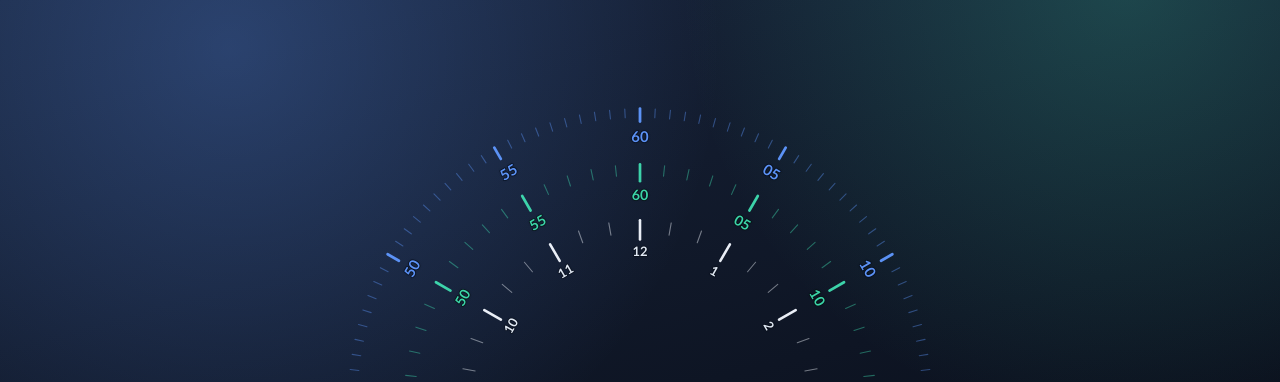
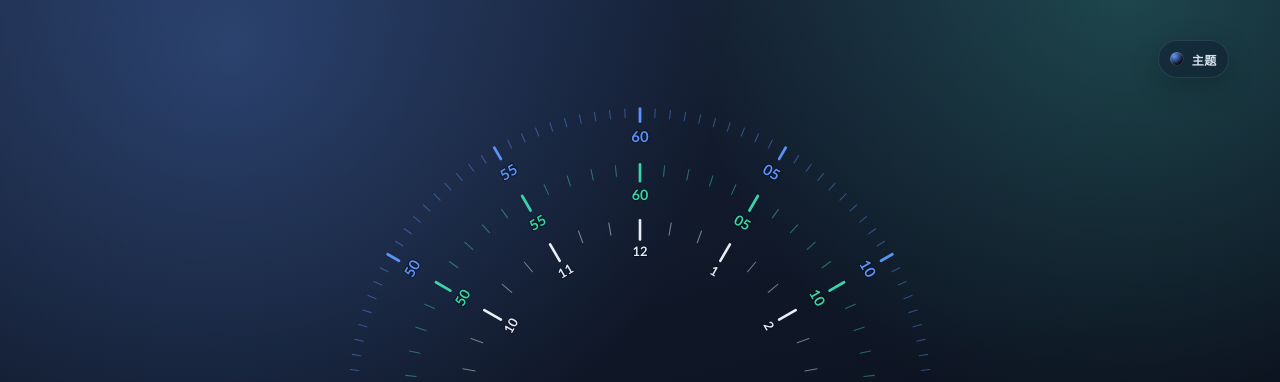
Before and after one commit to sunhengzhe/clock, a React (Vite) app: page / in a window 1280 px wide. Shown: the top 382 px of the page. Built offline with nearby package versions, Linux system fonts and the light colour scheme.

Commit message:
feat: add click-expanded theme menu

```diff
--- a/src/App.jsx
+++ b/src/App.jsx
@@ -11,7 +11,6 @@ import {
 } from "./watch-renderer.js";
 
 const FACE_CLICKED_STORAGE_KEY = "watch-face-clicked";
-const MENU_IDLE_HIDE_MS = 2800;
 const watchThemeGroups = groupThemeOptions();
 
 function getStoredFaceClicked() {
@@ -50,14 +49,13 @@ export default function App() {
   const [themeKey, setThemeKey] = useState(getStoredThemeKey);
   const [systemScheme, setSystemScheme] = useState(getCurrentSystemScheme);
   const [modeIndex, setModeIndex] = useState(0);
-  const [menuVisible, setMenuVisible] = useState(true);
+  const [menuVisible, setMenuVisible] = useState(false);
   const [hasClickedFace, setHasClickedFace] = useState(getStoredFaceClicked);
 
   const watchFaceRef = useRef(null);
   const canvasRef = useRef(null);
   const themeKeyRef = useRef(themeKey);
   const modeRef = useRef(modes[modeIndex]);
-  const menuIdleTimerRef = useRef(0);
 
   useEffect(() => {
     themeKeyRef.current = themeKey;
@@ -126,38 +124,6 @@ export default function App() {
     body.classList.toggle("show-tap-hint", !hasClickedFace);
   }, [hasClickedFace, menuVisible]);
 
-  useEffect(() => {
-    return () => {
-      window.clearTimeout(menuIdleTimerRef.current);
-    };
-  }, []);
-
-  const hideMenu = useCallback(() => {
-    window.clearTimeout(menuIdleTimerRef.current);
-    menuIdleTimerRef.current = 0;
-    setMenuVisible(false);
-  }, []);
-
-  const showMenuWithTimeout = useCallback(() => {
-    setMenuVisible(true);
-    window.clearTimeout(menuIdleTimerRef.current);
-    menuIdleTimerRef.current = window.setTimeout(() => {
-      setMenuVisible(false);
-      menuIdleTimerRef.current = 0;
-    }, MENU_IDLE_HIDE_MS);
-  }, []);
-
-  useEffect(() => {
-    const handlePointerMove = (event) => {
-      if (event.pointerType === "mouse") {
-        showMenuWithTimeout();
-      }
-    };
-
-    window.addEventListener("pointermove", handlePointerMove, { passive: true });
-    return () => window.removeEventListener("pointermove", handlePointerMove);
-  }, [showMenuWithTimeout]);
-
   const markFaceClicked = useCallback(() => {
     if (hasClickedFace) {
       return;
@@ -181,46 +147,41 @@ export default function App() {
     [toggleMode],
   );
 
-  const handleStagePointerEnter = useCallback(
-    (event) => {
-      if (event.pointerType === "mouse") {
-        showMenuWithTimeout();
-      }
-    },
-    [showMenuWithTimeout],
-  );
-
-  const handleStagePointerLeave = useCallback(
-    (event) => {
-      if (event.pointerType === "mouse") {
-        hideMenu();
-      }
-    },
-    [hideMenu],
-  );
+  const toggleMenu = useCallback(() => {
+    setMenuVisible((current) => !current);
+  }, []);
 
   const handleThemeClick = useCallback(
     (nextThemeKey) => {
       setThemeKey(nextThemeKey);
       writeThemePreference(window.localStorage, nextThemeKey, themes);
-      showMenuWithTimeout();
     },
-    [showMenuWithTimeout],
+    [],
   );
 
   return (
     <main
       className="watch-stage"
       onClick={handleStageClick}
-      onPointerEnter={handleStagePointerEnter}
-      onPointerLeave={handleStagePointerLeave}
     >
       <div ref={watchFaceRef} id="watch-face" className="watch-face" aria-hidden="true">
         <canvas ref={canvasRef} id="watch-canvas" className="watch-canvas" aria-hidden="true" />
       </div>
 
       <aside id="watch-menu" className="watch-menu" aria-label="表盘菜单">
-        <div className="menu-item">
+        <button
+          type="button"
+          className="menu-trigger"
+          data-theme={themeKey}
+          aria-controls="theme-options-panel"
+          aria-expanded={menuVisible}
+          onClick={toggleMenu}
+        >
+          <span className="theme-trigger-dot" aria-hidden="true" />
+          <span>主题</span>
+        </button>
+
+        <div id="theme-options-panel" className="menu-item">
           <span className="menu-item-label">主题</span>
           <div id="theme-options" className="theme-options" role="radiogroup" aria-label="选择主题">
             {watchThemeGroups.map((group) => (
--- a/src/styles.css
+++ b/src/styles.css
@@ -129,18 +129,47 @@ body.theme-pixel .watch-canvas {
   top: max(28px, 5vh);
   display: flex;
   flex-direction: column;
-  gap: 10px;
-  transform: translateX(10px);
-  opacity: 0;
-  pointer-events: none;
-  transition: opacity 260ms ease, transform 260ms ease;
+  align-items: flex-end;
+  gap: 12px;
   z-index: 12;
 }
 
-body.menu-visible .watch-menu {
-  opacity: 1;
-  transform: translateX(0);
-  pointer-events: auto;
+.menu-trigger {
+  display: inline-flex;
+  align-items: center;
+  gap: 8px;
+  min-height: 38px;
+  padding: 7px 11px;
+  border: 1px solid rgba(160, 195, 255, 0.14);
+  border-radius: 999px;
+  background: rgba(18, 26, 42, 0.46);
+  color: rgba(236, 244, 255, 0.9);
+  font: inherit;
+  font-size: 12px;
+  font-weight: 650;
+  letter-spacing: 0.04em;
+  cursor: pointer;
+  box-shadow: 0 8px 28px rgba(0, 0, 0, 0.22);
+  backdrop-filter: blur(14px) saturate(1.2);
+  -webkit-backdrop-filter: blur(14px) saturate(1.2);
+  transition: border-color 180ms ease, background 180ms ease, transform 180ms ease;
+  -webkit-tap-highlight-color: transparent;
+}
+
+.menu-trigger:hover {
+  transform: translateY(-1px);
+}
+
+.menu-trigger:focus-visible {
+  outline: 2px solid rgba(150, 190, 255, 0.85);
+  outline-offset: 3px;
+}
+
+.theme-trigger-dot {
+  width: 14px;
+  height: 14px;
+  border-radius: 50%;
+  box-shadow: inset 0 0 0 1px rgba(255, 255, 255, 0.2);
 }
 
 .menu-item {
@@ -155,6 +184,16 @@ body.menu-visible .watch-menu {
   box-shadow: 0 8px 28px rgba(0, 0, 0, 0.32);
   backdrop-filter: blur(14px) saturate(1.2);
   -webkit-backdrop-filter: blur(14px) saturate(1.2);
+  opacity: 0;
+  transform: translateY(-6px);
+  pointer-events: none;
+  transition: opacity 220ms ease, transform 220ms ease;
+}
+
+body.menu-visible .menu-item {
+  opacity: 1;
+  transform: translateY(0);
+  pointer-events: auto;
 }
 
 .menu-item-label {
@@ -235,7 +274,20 @@ body.menu-visible .watch-menu {
     linear-gradient(150deg, #18243b, #04060d);
 }
 
+.menu-trigger[data-theme="midnight"] .theme-trigger-dot {
+  background:
+    radial-gradient(circle at 30% 28%, #6098ff, transparent 62%),
+    linear-gradient(150deg, #18243b, #04060d);
+}
+
 .theme-swatch[data-theme="sunset"] .theme-swatch-dot {
+  background:
+    radial-gradient(circle at 28% 26%, #ff9a5c, transparent 60%),
+    radial-gradient(circle at 78% 82%, #ff689c, transparent 58%),
+    linear-gradient(150deg, #2b1733, #0b0410);
+}
+
+.menu-trigger[data-theme="sunset"] .theme-trigger-dot {
   background:
     radial-gradient(circle at 28% 26%, #ff9a5c, transparent 60%),
     radial-gradient(circle at 78% 82%, #ff689c, transparent 58%),
@@ -249,7 +301,18 @@ body.menu-visible .watch-menu {
     linear-gradient(150deg, #0c2230, #03100f);
 }
 
+.menu-trigger[data-theme="aurora"] .theme-trigger-dot {
+  background:
+    radial-gradient(circle at 30% 28%, #78ffb0, transparent 60%),
+    radial-gradient(circle at 78% 80%, #54d6ff, transparent 58%),
+    linear-gradient(150deg, #0c2230, #03100f);
+}
+
 .theme-swatch[data-theme="starfield"] .theme-swatch-dot {
+  background: #070d1c;
+}
+
+.menu-trigger[data-theme="starfield"] .theme-trigger-dot {
   background: #070d1c;
 }
 
@@ -260,12 +323,26 @@ body.menu-visible .watch-menu {
     inset 11px 0 0 rgba(0, 0, 0, 0.05);
 }
 
+.menu-trigger[data-theme="simple-system"] .theme-trigger-dot {
+  background: linear-gradient(90deg, #000000 0 50%, #f4f1e8 50% 100%);
+}
+
 .theme-swatch[data-theme="simple-black"] .theme-swatch-dot {
   background: #000000;
   box-shadow: inset 0 0 0 1px rgba(255, 255, 255, 0.42);
 }
 
+.menu-trigger[data-theme="simple-black"] .theme-trigger-dot {
+  background: #000000;
+  box-shadow: inset 0 0 0 1px rgba(255, 255, 255, 0.42);
+}
+
 .theme-swatch[data-theme="minimal"] .theme-swatch-dot {
+  background: #f4f1e8;
+  box-shadow: inset 0 0 0 1px rgba(0, 0, 0, 0.38);
+}
+
+.menu-trigger[data-theme="minimal"] .theme-trigger-dot {
   background: #f4f1e8;
   box-shadow: inset 0 0 0 1px rgba(0, 0, 0, 0.38);
 }
@@ -283,6 +360,15 @@ body.menu-visible .watch-menu {
     inset 0 0 0 4px rgba(14, 20, 12, 0.64);
 }
 
+.menu-trigger[data-theme="minecraft"] .theme-trigger-dot {
+  border-radius: 3px;
+  background:
+    linear-gradient(#6aaa4e 0 0) 2px 2px / 10px 4px no-repeat,
+    linear-gradient(#8b5b31 0 0) 2px 6px / 10px 3px no-repeat,
+    linear-gradient(#5c3820 0 0) 2px 9px / 10px 3px no-repeat,
+    #1d2a18;
+}
+
 .theme-swatch[data-theme="pixel"] .theme-swatch-dot {
   border-radius: 4px;
   image-rendering: pixelated;
@@ -295,6 +381,16 @@ body.menu-visible .watch-menu {
   box-shadow:
     inset 0 0 0 2px rgba(255, 255, 255, 0.12),
     inset 0 0 0 4px rgba(8, 5, 16, 0.8);
+}
+
+.menu-trigger[data-theme="pixel"] .theme-trigger-dot {
+  border-radius: 3px;
+  background:
+    linear-gradient(#5cff96 0 0) 2px 2px / 4px 4px no-repeat,
+    linear-gradient(#a882ff 0 0) 8px 2px / 4px 4px no-repeat,
+    linear-gradient(#a882ff 0 0) 2px 8px / 4px 4px no-repeat,
+    linear-gradient(#5cff96 0 0) 8px 8px / 4px 4px no-repeat,
+    #120d1f;
 }
 
 .theme-swatch[data-theme="pixel"][aria-checked="true"] .theme-swatch-dot {
@@ -335,9 +431,23 @@ body.theme-minimal .menu-item {
   box-shadow: 0 8px 28px rgba(0, 0, 0, 0.12);
 }
 
+body.theme-minimal .menu-trigger {
+  background: rgba(244, 241, 232, 0.76);
+  border-color: rgba(0, 0, 0, 0.12);
+  color: rgba(0, 0, 0, 0.72);
+  box-shadow: 0 8px 28px rgba(0, 0, 0, 0.1);
+}
+
 body.theme-simple-black .menu-item {
   background: rgba(0, 0, 0, 0.72);
   border-color: rgba(255, 255, 255, 0.14);
+  box-shadow: 0 8px 28px rgba(0, 0, 0, 0.42);
+}
+
+body.theme-simple-black .menu-trigger {
+  background: rgba(0, 0, 0, 0.72);
+  border-color: rgba(255, 255, 255, 0.14);
+  color: rgba(255, 255, 255, 0.82);
   box-shadow: 0 8px 28px rgba(0, 0, 0, 0.42);
 }
 
```
